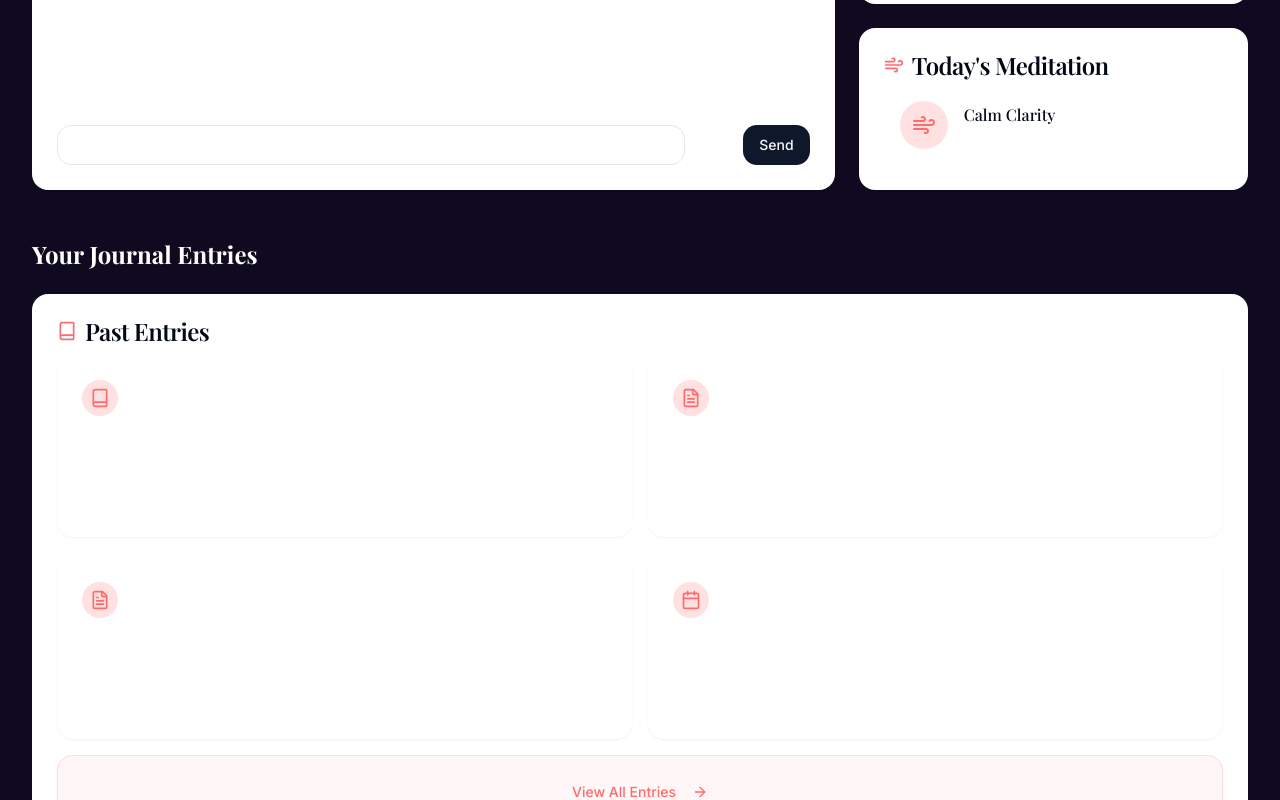
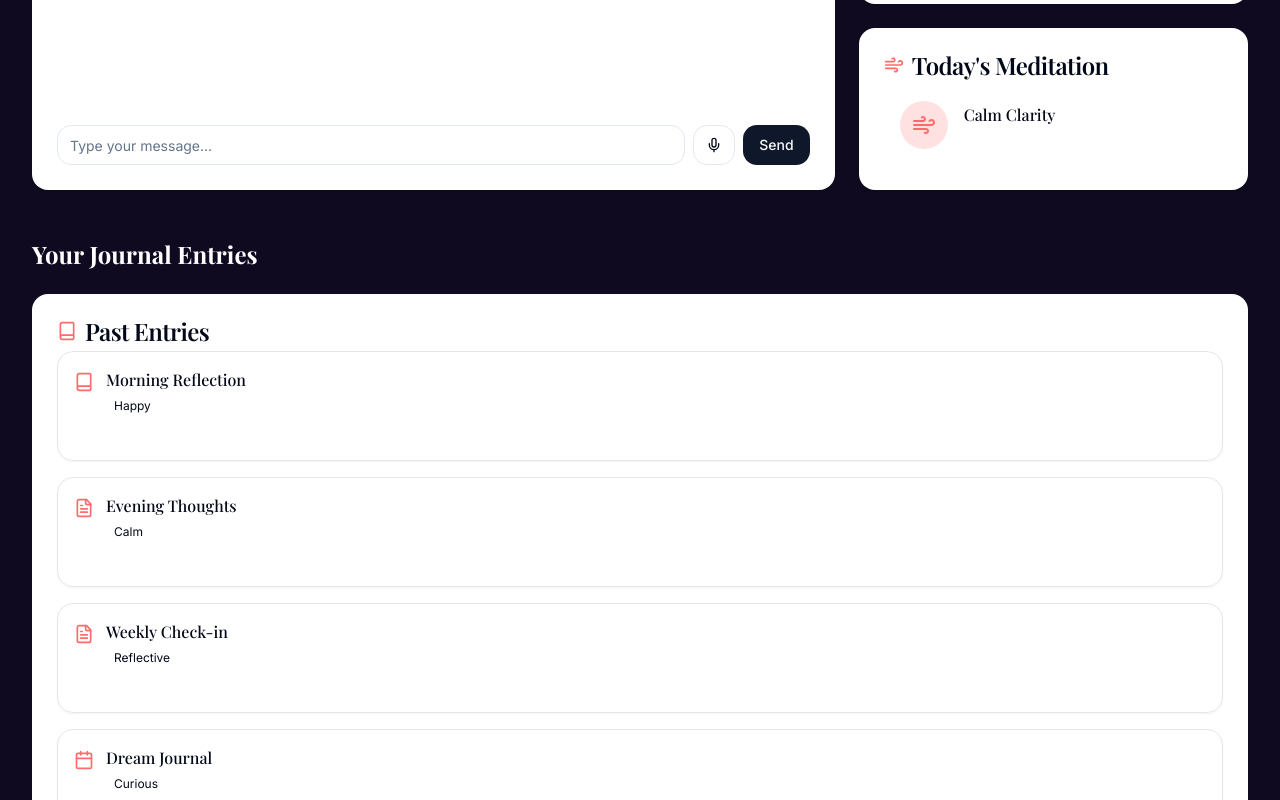
Before and after one commit to Vatekeh/cosmos-wellness-hub, a React (Vite) app: page /dashboard in a window 1280 px wide. Shown: the part 820-1620 px from the top of the page. Built offline with nearby package versions, Linux system fonts and the light colour scheme.

Commit message:
Reverted to edit edt-f36f03df-dde5-47a6-ac51-ee46cc8fec6b: "Fix type error in AICompanion
Fixes a type error in the AICompanion component related to the 'sender' property in the Message interface."

```diff
--- a/src/components/PastEntries.tsx
+++ b/src/components/PastEntries.tsx
@@ -1,11 +1,11 @@
 
 import React from 'react';
 import { Card, CardContent, CardHeader, CardTitle } from "@/components/ui/card";
-import { Book, Calendar, FileText, ArrowRight } from 'lucide-react';
+import { Book, Calendar, FileText } from 'lucide-react';
 import { cn } from "@/lib/utils";
-import { Button } from "@/components/ui/button";
 
 // Sample data for past entries
+// In a real application, this would come from your database
 const pastEntriesData = [
   {
     id: 1,
@@ -79,46 +79,34 @@ const PastEntries: React.FC<PastEntriesProps> = ({ className }) => {
         </CardTitle>
       </CardHeader>
       <CardContent>
-        <div className="grid grid-cols-1 md:grid-cols-2 gap-4">
+        <div className="space-y-4">
           {pastEntriesData.map((entry) => (
             <Card
               key={entry.id}
-              className="group relative overflow-hidden bg-white/5 hover:bg-cosmos-coral/10 transition-all duration-300 border border-white/10"
+              className="bg-white/5 hover:bg-white/10 transition-colors cursor-pointer p-4"
             >
-              <div className="absolute inset-0 bg-gradient-to-r from-transparent to-cosmos-coral/10 opacity-0 group-hover:opacity-100 transition-opacity duration-300"></div>
-              <CardContent className="p-6">
               <div className="flex items-start gap-3">
-                  <div className="mt-1 p-2 bg-cosmos-coral/20 rounded-full">
+                <div className="mt-1">
                   {getEntryIcon(entry.type)}
                 </div>
                 <div className="flex-1">
                   <div className="flex justify-between items-start mb-1">
-                      <h4 className="font-medium text-white text-lg">{entry.title}</h4>
+                    <h4 className="font-medium">{entry.title}</h4>
                     <span className="text-xs text-white/70">{formatDate(entry.date)}</span>
                   </div>
-                    <div className="flex items-center mb-3">
-                      <span className="text-xs bg-white/20 rounded-full px-2 py-0.5 text-white">
+                  <div className="flex items-center mb-2">
+                    <span className="text-xs bg-white/20 rounded-full px-2 py-0.5">
                       {entry.mood}
                     </span>
                   </div>
-                    <p className="text-sm text-white/80 mb-4 line-clamp-2">{entry.excerpt}</p>
-                    <div className="flex justify-end">
-                      <Button variant="ghost" size="sm" className="opacity-0 group-hover:opacity-100 transition-opacity duration-300 text-white">
-                        Read More <ArrowRight className="ml-2 h-4 w-4" />
-                      </Button>
+                  <p className="text-sm text-white/80 line-clamp-2">{entry.excerpt}</p>
                 </div>
               </div>
-                </div>
-              </CardContent>
             </Card>
           ))}
 
-          <Card className="col-span-1 md:col-span-2 bg-cosmos-coral/5 hover:bg-cosmos-coral/10 transition-colors cursor-pointer border border-cosmos-coral/20">
-            <CardContent className="flex justify-center items-center p-4">
-              <Button variant="ghost" className="text-cosmos-coral">
-                View All Entries <ArrowRight className="ml-2 h-4 w-4" />
-              </Button>
-            </CardContent>
+          <Card className="bg-white/5 hover:bg-white/10 transition-colors cursor-pointer p-4 flex justify-center items-center">
+            <span className="text-white/70 text-sm">View All Entries</span>
           </Card>
         </div>
       </CardContent>
--- a/src/components/dashboard/AICompanion.tsx
+++ b/src/components/dashboard/AICompanion.tsx
@@ -103,10 +103,10 @@ const AICompanion: React.FC = () => {
             value={currentMessage}
             onChange={(e) => setCurrentMessage(e.target.value)}
             onKeyDown={(e) => e.key === 'Enter' && sendMessage()}
-            className="bg-white/5 text-white placeholder:text-white/50"
+            className="bg-white/5"
             disabled={voiceMode}
           />
-          <Button onClick={toggleVoiceMode} variant="outline" className="px-3 text-white border-white/20">
+          <Button onClick={toggleVoiceMode} variant="outline" className="px-3">
             {voiceMode ? <MicOff className="h-5 w-5" /> : <Mic className="h-5 w-5" />}
           </Button>
           <Button onClick={sendMessage}>Send</Button>
--- a/src/index.css
+++ b/src/index.css
@@ -49,10 +49,6 @@
   h1, h2, h3, h4, h5, h6 {
     @apply font-serif;
   }
-
-  input::placeholder {
-    @apply text-white/50;
-  }
 }
 
 @layer components {
@@ -74,10 +70,6 @@
 
   .glass-panel {
     @apply backdrop-blur-xl bg-white/5 border border-white/10 rounded-3xl;
-  }
-
-  .hover-card-content {
-    @apply text-white bg-white/10 backdrop-blur-md border border-white/20;
   }
 }
 
```
Lines whose indentation alone changed are shown as unchanged.
